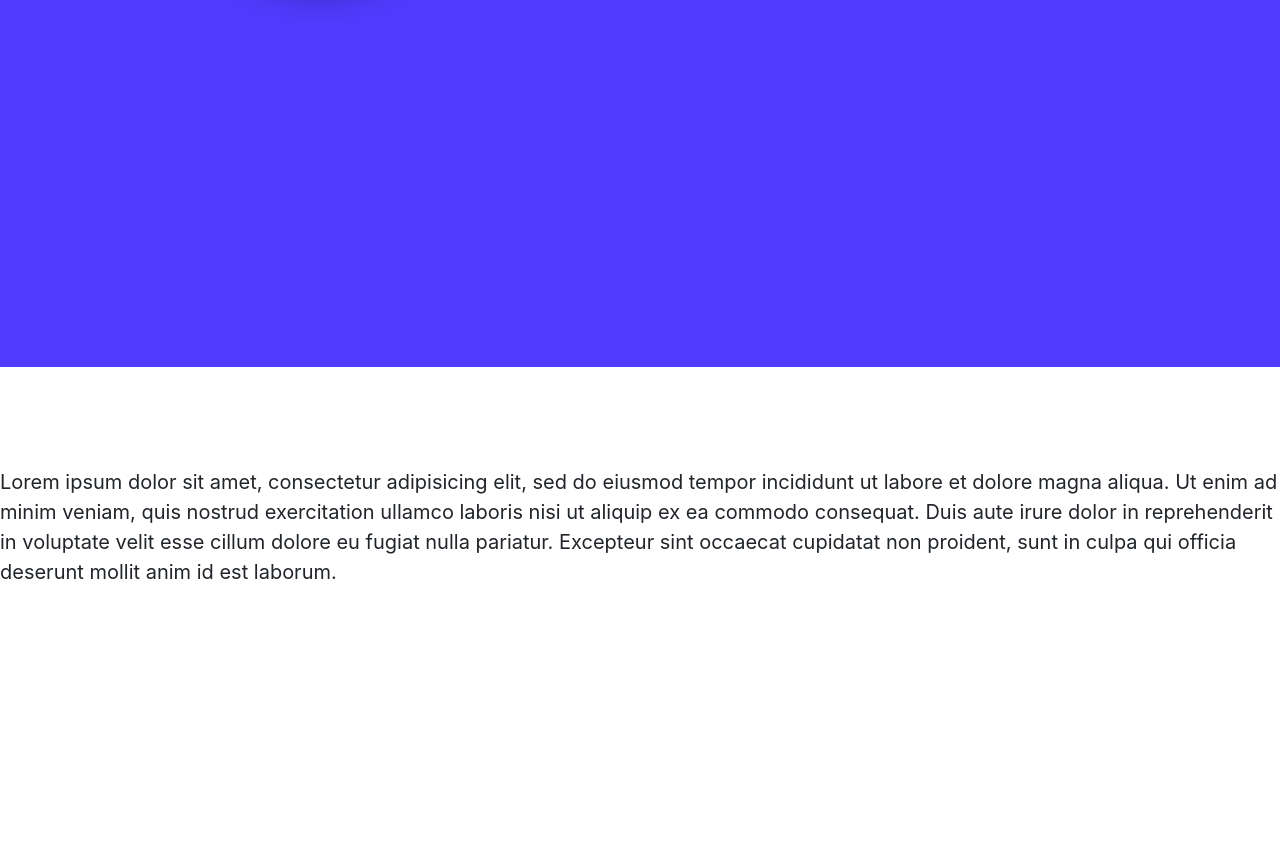
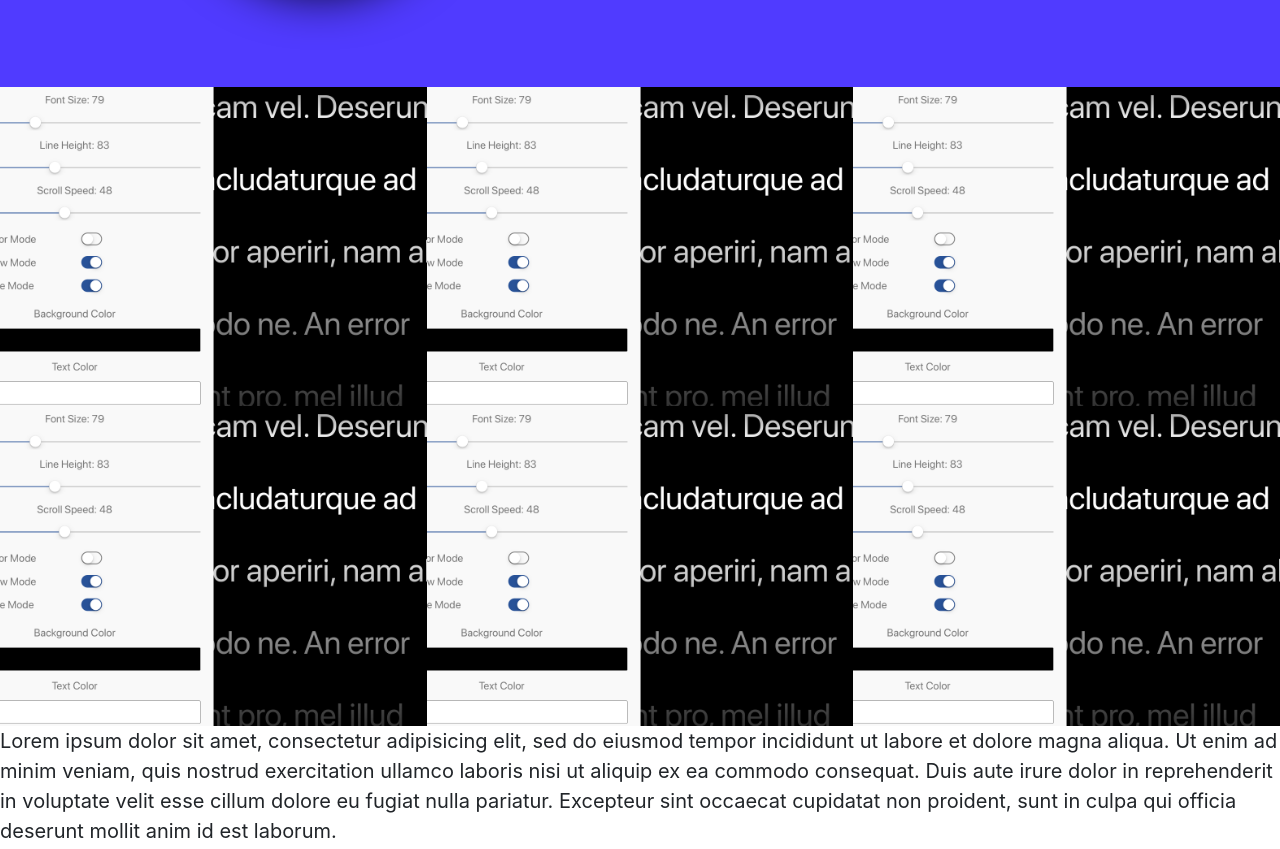
Before and after one commit to brimac1634/personal, a plain HTML site: page index.html in a window 1280 px wide. Shown: the part 526-1375 px from the top of the page. Drawn offline with nearby package versions, Linux system fonts and the light colour scheme; files whose address does not match are found by name.

Commit message:
Added portfolio placeholders

```diff
--- a/index.html
+++ b/index.html
@@ -38,6 +38,26 @@
 		</div>
 	</header>
 	<section id="portfolio">
+		<div class="row no-gutters">
+		    <div class="col-6 col-md-4 port-image">
+		      <img src="contents/teleprompter.png" alt="NetRoadshow Teleprompter">
+		    </div>
+		    <div class="col-6 col-md-4 port-image">
+		      <img src="contents/teleprompter.png" alt="NetRoadshow Teleprompter">
+		    </div>
+		    <div class="col-6 col-md-4 port-image">
+		      <img src="contents/teleprompter.png" alt="NetRoadshow Teleprompter">
+		    </div>
+		    <div class="col-6 col-md-4 port-image">
+		      <img src="contents/teleprompter.png" alt="NetRoadshow Teleprompter">
+		    </div>
+		    <div class="col-6 col-md-4 port-image">
+		      <img src="contents/teleprompter.png" alt="NetRoadshow Teleprompter">
+		    </div>
+		    <div class="col-6 col-md-4 port-image">
+		      <img src="contents/teleprompter.png" alt="NetRoadshow Teleprompter">
+		    </div>
+		</div>
 		<p>Lorem ipsum dolor sit amet, consectetur adipisicing elit, sed do eiusmod
 			tempor incididunt ut labore et dolore magna aliqua. Ut enim ad minim veniam,
 			quis nostrud exercitation ullamco laboris nisi ut aliquip ex ea commodo
--- a/resources/style.css
+++ b/resources/style.css
@@ -10,7 +10,7 @@
 }
 
 html {
-    background-color: #FFF;
+    background-color: #503bff;
     color: #503bff;
     font-family: 'Lato', sans-serif;
     font-size: 20px;
@@ -58,8 +58,9 @@ h2 {
 }
 
 section {
+    background: #fff;
     height: 100vh;
-    margin-top: 100px;
+    margin: 100px 50px;
 }
 
 /* ------------------------------------------ */
@@ -70,11 +71,11 @@ header {
 	background: #503bff;
 	background-size: cover;
 	background-position: center;
-	height: 100vh;
+    padding-top: 20px;
 }
 
 .navbar-light {
-    background: #503bff !important;
+    background: #503bff;
 
 }
 
@@ -123,9 +124,6 @@ header {
     border-bottom: 3px solid #ffffd2;
 }
 
-
-
-
 #portrait {
     height: 300px;
     width: 300px;
@@ -136,7 +134,7 @@ header {
 }
 
 #portrait:hover {
-    transform: scale(1.2);
+    transform: scale(1.1);
 }
 
 .intro-content h1 {
@@ -150,3 +148,21 @@ header {
 /* ------------------------------------------ */
 /* Portfolio */
 /*--------------------------------------------*/
+
+#portfolio {
+    margin: 0;
+}
+
+.port-image {
+    overflow: hidden;
+}
+
+#portfolio img {
+    width: 100%;
+    transform: scale(1.3);
+    transition: transform 0.3s;
+}
+
+#portfolio img:hover {
+    transform: scale(1);
+}
```
Also changed, not shown: contents/teleprompter.png (added), 1 other file.
